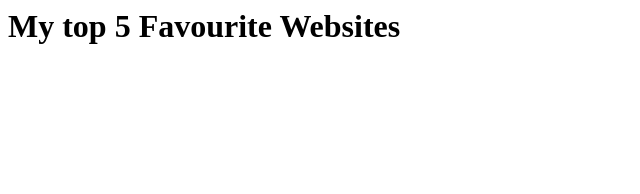
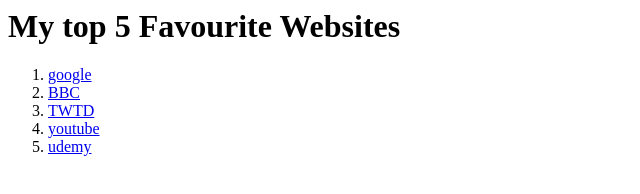
Before and after one commit to greenhalghdan/day42, a plain HTML site: page 3.2 Anchor Elements/index.html in a window 1280 px wide. Shown: the whole page, without its empty margins (0-640 px from the left). Drawn offline with Linux system fonts and the light colour scheme.

Commit message:
anchortags

```diff
--- a/3.2 Anchor Elements/index.html
+++ b/3.2 Anchor Elements/index.html
@@ -1,2 +1,9 @@
 <h1>My top 5 Favourite Websites</h1>
 <!-- Write your code below -->
+<ol>
+    <li><a href="https://www.google.com">google</a></li>
+    <li><a href="https://www.bbc.com">BBC</a></li>
+    <li><a href="https://www.twtd.co.uk">TWTD</a></li>
+    <li><a href="https://www.youtube.com">youtube</a></li>
+    <li><a href="https://udemy.com">udemy</a></li>
+</ol>
```
